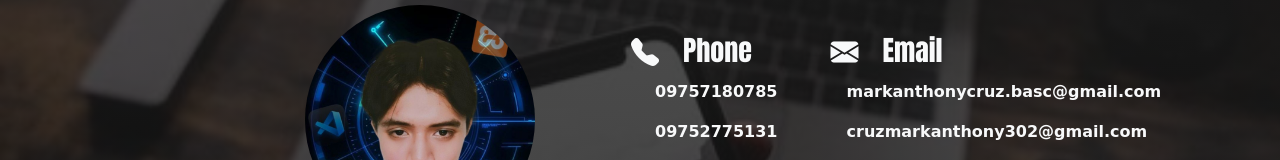
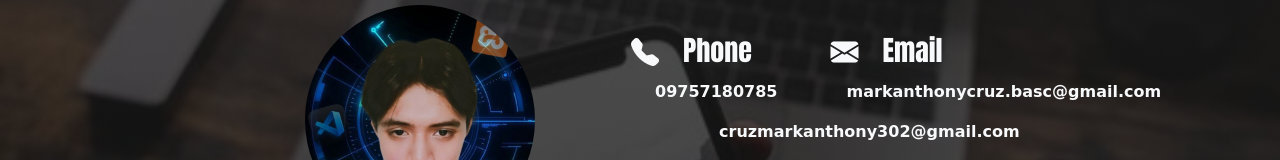
Before and after one commit to imnotmarkk/cruzmark.github.io, a plain HTML site: page index.html in a window 1280 px wide. Shown: the part 3646-3806 px from the top of the page. Drawn offline with nearby package versions, Linux system fonts and the light colour scheme.

Commit message:
Update index.html

```diff
--- a/index.html
+++ b/index.html
@@ -259,7 +259,7 @@
                         <b class="ms-3 d-block d-md-inline">markanthonycruz.basc@gmail.com</b>
                       </p>
                       <p>
-                        <b class="px-5 ms-5 d-block d-md-inline">09752775131</b>
+                        <b class="px-5 ms-5 d-block d-md-inline"></b>
                         <b class="ms-3 d-block d-md-inline">cruzmarkanthony302@gmail.com</b>
                       </p>
                       <div class="icon text-center">
```
